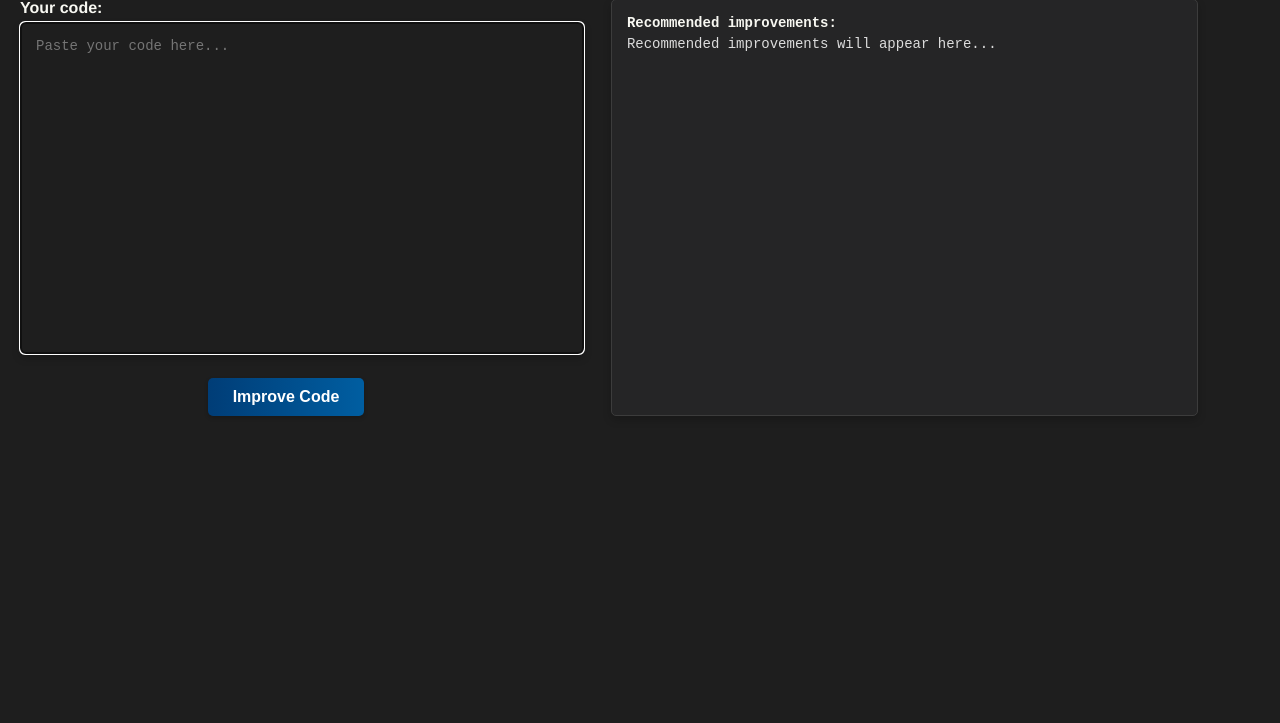
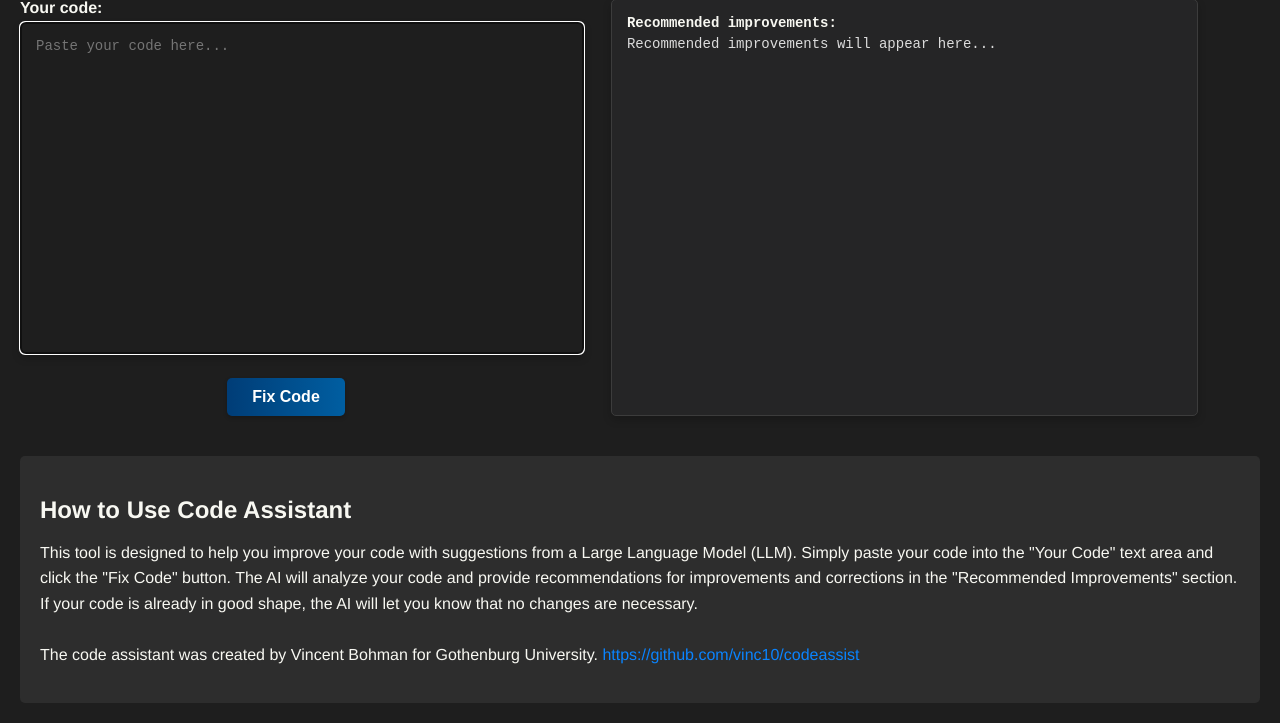
Before and after one commit to vinc10/codeassist, a Flask app: page / in a window 1280 px wide. Shown: the part 120-843 px from the top of the page. Before the commit the page ends 536 px from the top, so only its background shows below. Run offline with Flask 3, Linux system fonts and the light colour scheme.

Commit message:
General work on UX

```diff
--- a/gpt_call.py
+++ b/gpt_call.py
@@ -8,7 +8,8 @@ system_instruction = (
     "your task is to concisely explain any errors, faults or apparant issues in the code. "
     "Start it with 'Your error is...'"
     "Then provide the corrected code. "
-    "Provide one tip for the beginner developer so that they can avoid this mistake in the future. "
+    "Provide one tip for the beginner developer so that they can avoid this mistake in the future "
+    "Using the following format: 'Tip: '. "
     "If the text provided is not code, do not respond. If there are no errors, praise the beginner developer. "
 )
 
--- a/static/script.js
+++ b/static/script.js
@@ -27,3 +27,9 @@ document.getElementById("submit-code").addEventListener("click", function () {
       console.error("Error:", error);
     });
 });
+// Double click to select entire text input box
+document
+  .getElementById("user-code")
+  .addEventListener("dblclick", function (event) {
+    event.target.select();
+  });
--- a/static/style.css
+++ b/static/style.css
@@ -135,3 +133,35 @@ code {
     margin-top: 10px; /* Less space on small screens */
   }
 }
+
+/* Existing CSS rules */
+
+/* Footer and instructions styles */
+footer {
+  margin-top: 40px;
+  padding: 20px;
+  background-color: #2d2d2d; /* Slightly different background for contrast */
+  color: #f8f8f2; /* Light text color for readability */
+  border-radius: 5px;
+}
+
+footer a {
+  color: #0a84ff;
+  text-decoration: none;
+}
+
+footer a:hover,
+footer a:focus {
+  color: #4db8ff; /* Lighter blue color for hover */
+  text-decoration: underline; /* Underline link on hover/focus for indication */
+}
+
+.instructions h2 {
+  font-size: 1.5em; /* Slightly larger font size for the title */
+  margin-bottom: 0.5em;
+}
+
+.instructions p {
+  font-size: 1em;
+  line-height: 1.6;
+}
--- a/templates/index.html
+++ b/templates/index.html
@@ -21,7 +21,7 @@
           autofocus
         ></textarea>
         <div class="button-container">
-          <button id="submit-code">Improve Code</button>
+          <button id="submit-code">Fix Code</button>
         </div>
       </div>
       <div class="code-output">
@@ -30,6 +30,25 @@
         <div id="llm-output">Recommended improvements will appear here...</div>
       </div>
     </div>
+    <footer>
+      <div class="instructions">
+        <h2>How to Use Code Assistant</h2>
+        <p>
+          This tool is designed to help you improve your code with suggestions
+          from a Large Language Model (LLM). Simply paste your code into the
+          "Your Code" text area and click the "Fix Code" button. The AI will
+          analyze your code and provide recommendations for improvements and
+          corrections in the "Recommended Improvements" section. If your code is
+          already in good shape, the AI will let you know that no changes are
+          necessary.<br /><br />
+          The code assistant was created by Vincent Bohman for Gothenburg
+          University.
+          <a href="https://github.com/vinc10/codeassist" target="_blank"
+            >https://github.com/vinc10/codeassist</a
+          >
+        </p>
+      </div>
+    </footer>
 
     <script src="{{ url_for('static', filename='script.js') }}"></script>
   </body>
```
Also changed, not shown: other parts of static/style.css (+27 -29 lines).
